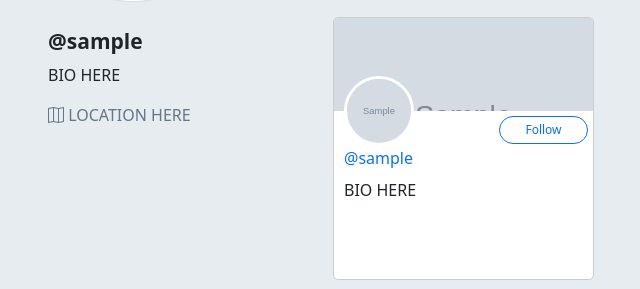
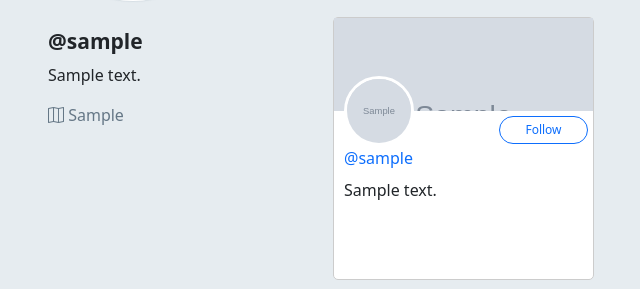
Before and after one commit to StrawberryShortyCake/flask-warbler, a Flask app: template templates/users/followers.jinja in a window 1280 px wide. Shown: the part 485-774 px from the top of the page, without its empty margins (34-674 px from the left). Run offline with Flask 3, Linux system fonts and the light colour scheme; the template is opened without the code that fills it: values that come from a table or form of the project are taken from there, others are empty; tables that the repository leaves empty hold one stand-in row (values such as "Sample post"); grey boxes marked "Sample" are stand-in pictures.

Commit message:
added user.bio and user.location

```diff
--- a/templates/users/detail.jinja
+++ b/templates/users/detail.jinja
@@ -84,10 +84,10 @@
 <div class="row">
   <div class="col-sm-3">
     <h4 id="sidebar-username">@{{ user.username }}</h4>
-    <p>BIO HERE</p>
+    <p>{{ user.bio }}</p>
     <p class="user-location">
       <span class="bi bi-map"></span>
-      LOCATION HERE
+      {{ user.location }}
     </p>
   </div>
 
--- a/templates/users/followers.jinja
+++ b/templates/users/followers.jinja
@@ -39,7 +39,7 @@
             {% endif %}
 
           </div>
-          <p class="card-bio">BIO HERE</p>
+          <p class="card-bio">{{ user.bio }}</p>
         </div>
       </div>
     </div>
--- a/templates/users/following.jinja
+++ b/templates/users/following.jinja
@@ -37,7 +37,7 @@
             {% endif %}
 
           </div>
-          <p class="card-bio">BIO HERE</p>
+          <p class="card-bio">{{ user.bio }}</p>
         </div>
       </div>
     </div>
--- a/templates/users/index.jinja
+++ b/templates/users/index.jinja
@@ -46,7 +46,7 @@
               {% endif %}
 
             </div>
-            <p class="card-bio">BIO HERE</p>
+            <p class="card-bio">HERE</p>
           </div>
         </div>
       </div>
```
